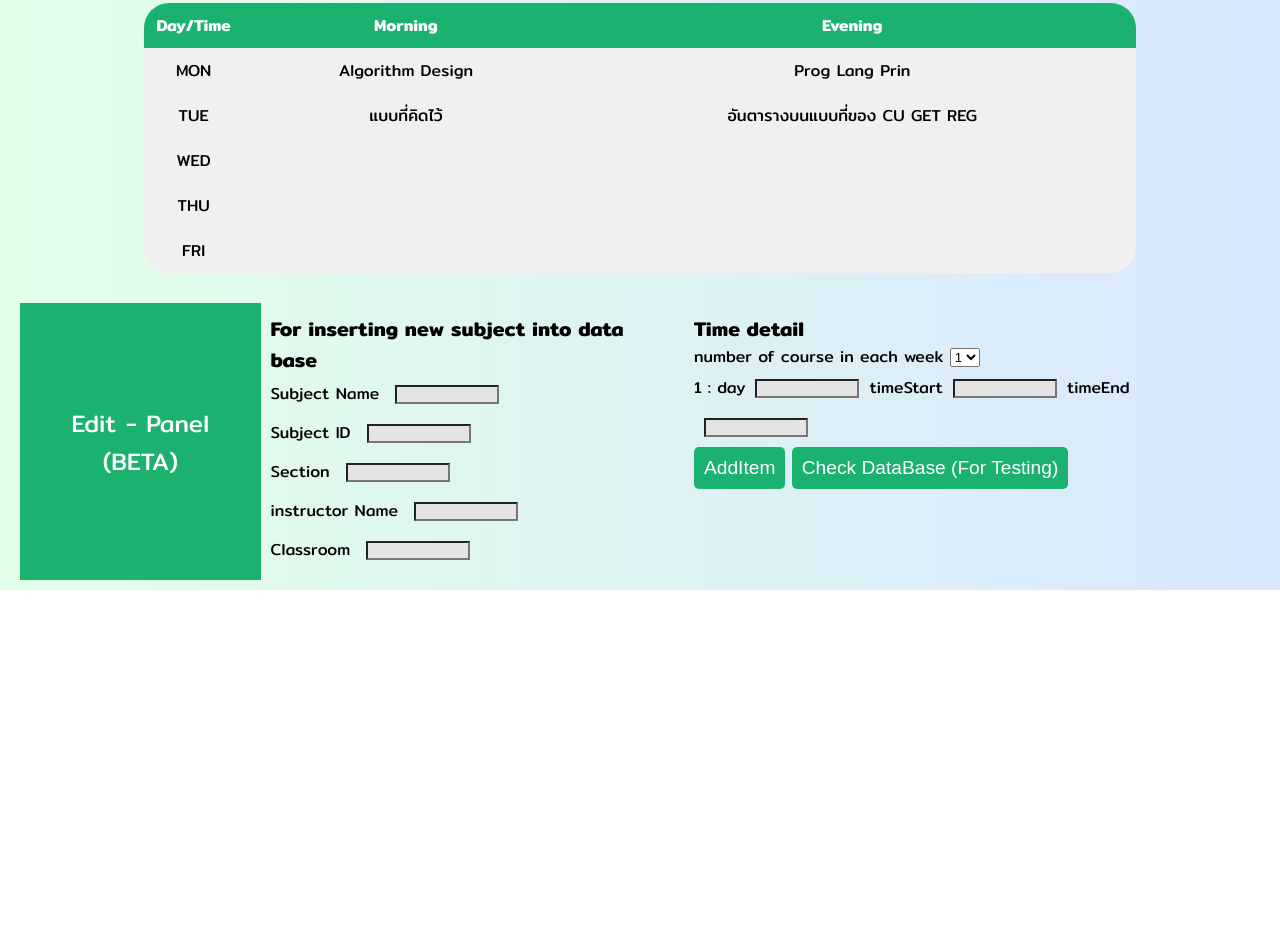
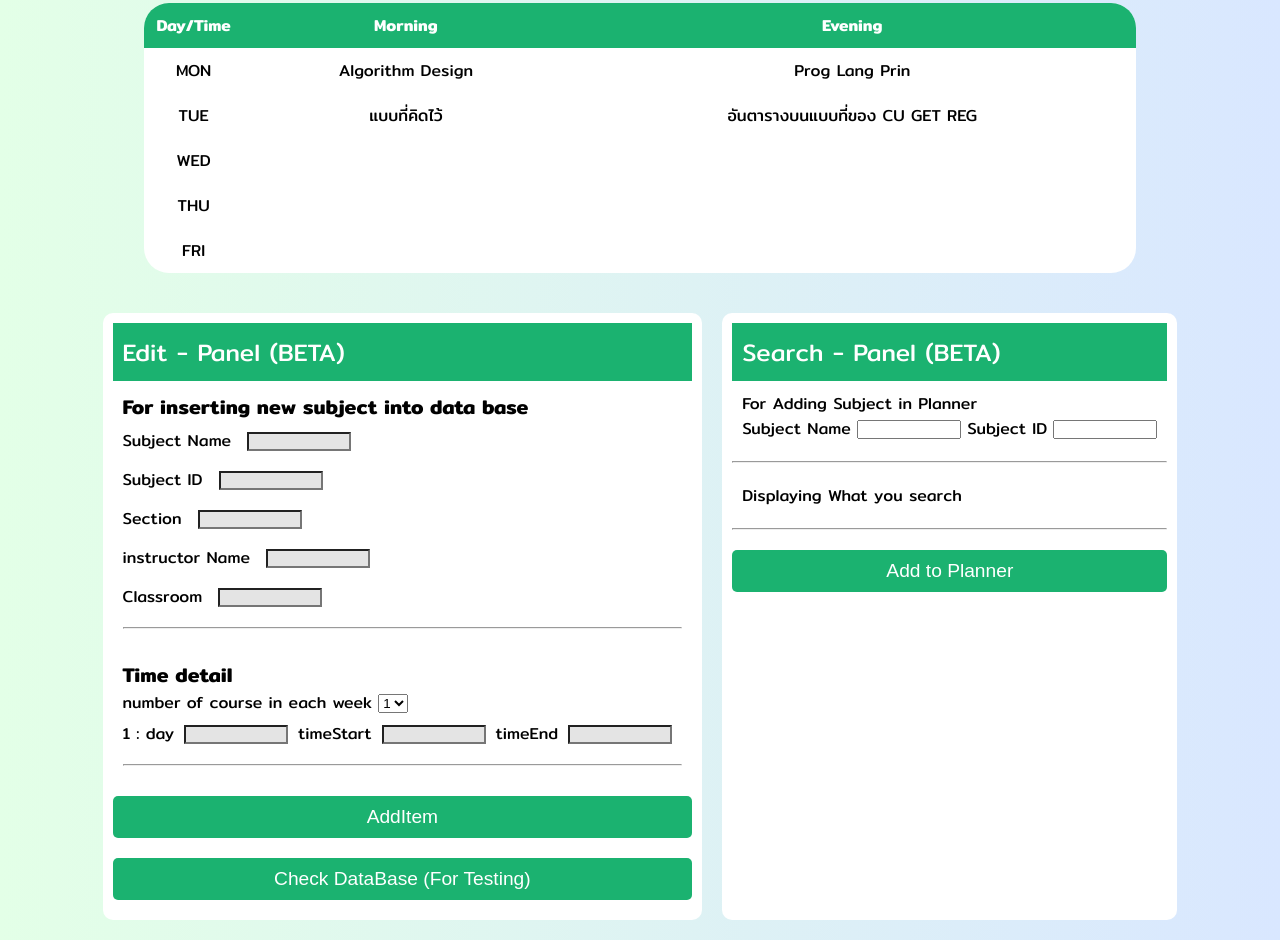
Before and after one commit to JinDamanee2544/PlannerWebsite-CEE16, a plain HTML site: page index.html in a window 1280 px wide. Shown: the part 403-1353 px from the top of the page. Before the commit the page ends 1003 px from the top, so only its background shows below. Drawn offline with Linux system fonts and the light colour scheme.

Commit message:
Add search panel

```diff
--- a/index.html
+++ b/index.html
@@ -41,10 +41,9 @@
                 </tr>
             </table>
         </section>
+        <section>
             <section class="section-editpanel">
-            <div class="subHeader">
-                Edit - Panel (BETA)
-            </div>
+                <div class="subHeader"> Edit - Panel (BETA) </div>
                 <div class="content">
                     <p>For inserting new subject into data base </p>
 
@@ -62,6 +61,7 @@
                     <br>
                     <label>Classroom</label>
                     <input id="classroom" type="text">
+                    <hr>
                 </div>
                 <div class="content">
                     <p>Time detail</p>
@@ -71,21 +71,35 @@
                         <option value="2">2</option>
                         <option value="3">3</option>
                     </select>
-
                     <br>
                     <div id="timeDetail">
                         <!--Auto Generate In JS : Depand On dropdown-->
                     </div>
+                    <hr>
+                </div>
                 <button id="addItemBtn">AddItem</button>
                 <button id="test">Check DataBase (For Testing)</button>
+            </section>
+            <section class="section-searchPanel">
+                <div class="subHeader"> Search - Panel (BETA) </div>
+                <div class="content">
+                    <p>For Adding Subject in Planner </p>
+                    <label>Subject Name</label>
+                    <input id="searchSubjectName" type="text">
+                    <label>Subject ID</label>
+                    <input id="searchSubjectID" type="text">
                 </div>
+                <hr>
+                <div class="content">
+                    <p> Displaying What you search </p>
+                    <div class="searchList">
+                        <!-- Auto list in JS-->
+                    </div>
+                </div>
+                <hr>
+                <button id="addToPlanner">Add to Planner</button>
             </section>
-        <!--br-->
-        <!--br-->  <!-- Preventing Bottom-->
-        <!--br-->
-        <!--footer-->
-            <!--h1>Created by Group 16 - Due to Comp Eng Ess Project</h1-->
-        <!--/footer-->
+        </section>
         </div>
     </body>
 </html>
--- a/script.js
+++ b/script.js
@@ -108,7 +108,7 @@ function addItem(){
             section,
             subjectID,
             subjectName,
-            timeMap                 // <-------------- Problem Here : Can't push Map in database. Pls someone Help!
+            timeMap
         })
         console.log("Add successfully");
     } else {
@@ -147,6 +147,12 @@ function tableGenerator(){
         }
     }
     tableContainer.appendChild(table)
+}
+function search(){
+    const searchName = document.getElementById('searchSubjectName').innerHTML
+    const searchID = document.getElementById('searchSubjectID').innerHTML
+    console.log(searchName + ' ' + searchID);
+    if(!searchName || !searchID) alert('Pls fill before submit your search')
 }
 /*
 async function updateItem() {
@@ -193,7 +199,7 @@ async function deleteItem() {
 document.getElementById('test').addEventListener('click',checkDataBase)
 document.getElementById('courseCnt').addEventListener('change',timeAdd)
 document.getElementById('addItemBtn').addEventListener('click',addItem)
-
+document.getElementById('addToPlanner').addEventListener('click',search)
 // Starting Func when starting up website
 timeAdd()
 tableGenerator()
--- a/style.css
+++ b/style.css
@@ -49,6 +49,7 @@ input{
     width : 100px;
 }
 button{
+    margin: 10px 0%;
     font-size: larger;
     border: none;
     padding: 10px;
@@ -59,6 +60,9 @@ button{
 button:hover{
     background-color: #0d9b5d;
     transition: 0.3s;
+}
+hr{
+    margin: 10px 0px;
 }
 .subHeader{
     display: flex;
@@ -72,12 +76,20 @@ button:hover{
 .content{
     margin: 10px 10px;
 }
+.container{
+    width: 100%;
+    height: 100%;
+    background: linear-gradient(90deg, #e3ffe7 0%, #d9e7ff 100%);
+    background-position: center;
+    background-size:cover;
+}
 /* --------------------- Table --------------------- */
 .section-table{
     display: flex;
 }
 table{
-    background-color: rgb(240, 240, 240);
+    width: max-content;
+    background-color: #FFF;
     width: 80%;
     border-collapse: collapse;
     border-radius: 25px;
@@ -95,6 +107,10 @@ table th{
 /* --------------------- Edit panel --------------------- */
 .section-editpanel{
     padding : 10px 10px;
+    display: flex;
+    flex-direction: column;
+    width: fit-content;
+    background-color: #FFF;
 }
 .section-editpanel input{
     background-color: rgb(228, 228, 228);
@@ -109,10 +125,11 @@ table th{
     font-size: 30px;
     font-weight: bolder;
 }
-.container{
-    width: 100%;
-    height: 100%;
-    background: linear-gradient(90deg, #e3ffe7 0%, #d9e7ff 100%);
-    background-position: center;
-    background-size:cover;
+/* -------------- Search Panel --------------- */
+.section-searchPanel{
+    display: flex;
+    flex-direction: column;
+    justify-content: flex-start;
+    width: fit-content;
+    background-color: #FFF;
 }
```
Lines whose indentation alone changed are shown as unchanged.
